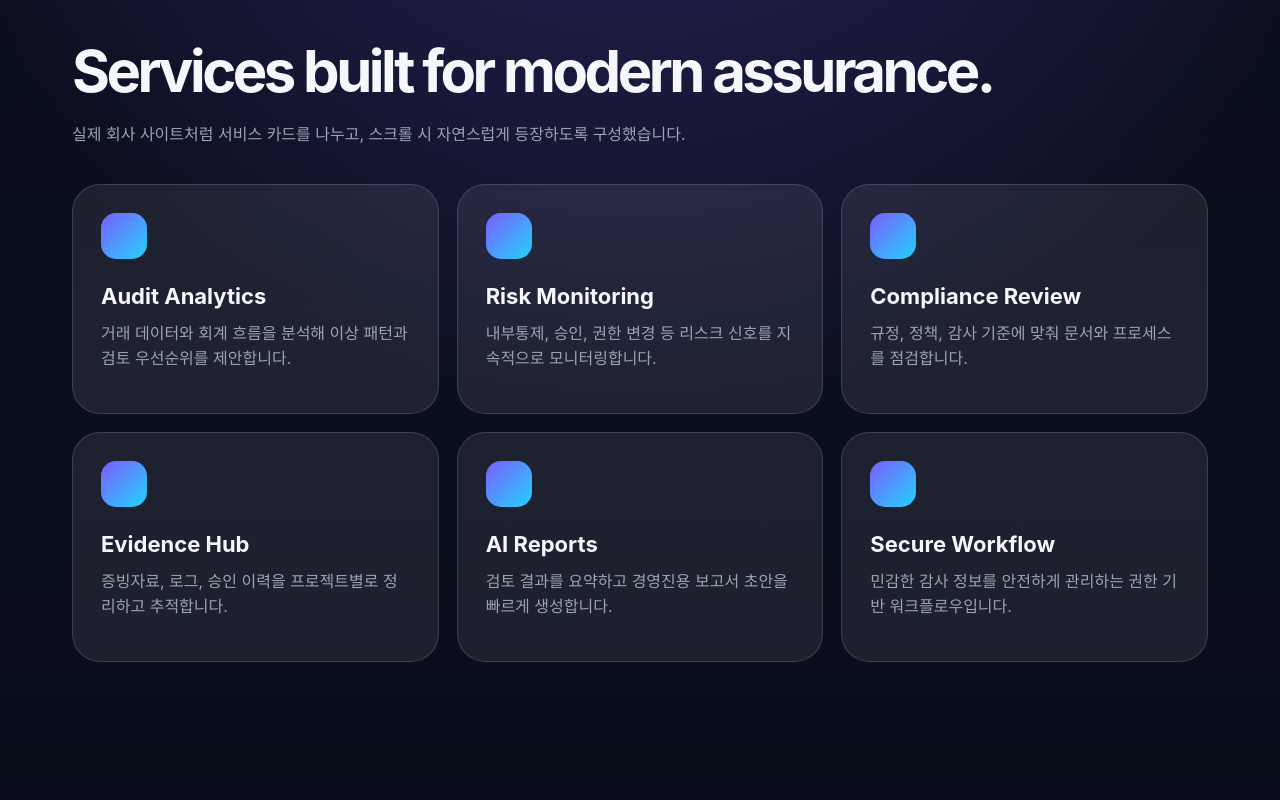
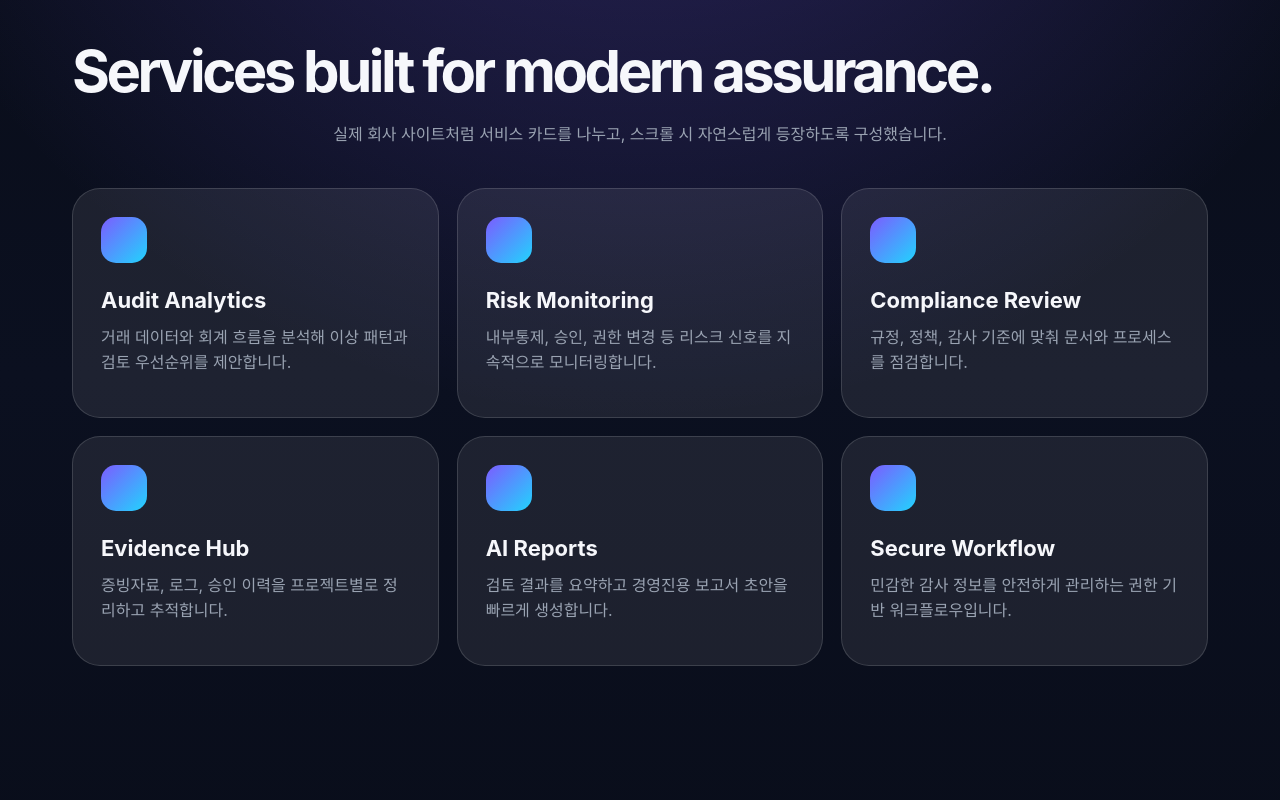
Before and after one commit to chagpts/auditsecu, a plain HTML site: page index.html in a window 1280 px wide. Shown: the part 1020-1820 px from the top of the page. Drawn offline with Linux system fonts and the light colour scheme.

Commit message:
Update styling for section description
Adjusted margins and text alignment for section description.

```diff
--- a/style.css
+++ b/style.css
@@ -217,10 +217,12 @@ section {
 
 .section-desc {
   color: var(--muted);
-  max-width: 850px;     /* 숫자를 충분히 늘려주세요 */
+  max-width: 850px;
+  margin-inline: auto; /* 좌우 여백을 자동으로 잡아 중앙으로 보냄 */
+  text-align: center;  /* 텍스트 자체도 가운데 정렬 */
   line-height: 1.6;
-  margin-bottom: 36px;
-  word-break: keep-all; /* 단어가 잘리지 않고 통째로 넘어가게 함 (한글 필수!) */
+  margin-bottom: 40px;
+  word-break: keep-all;
 }
 
 .cards {
```
